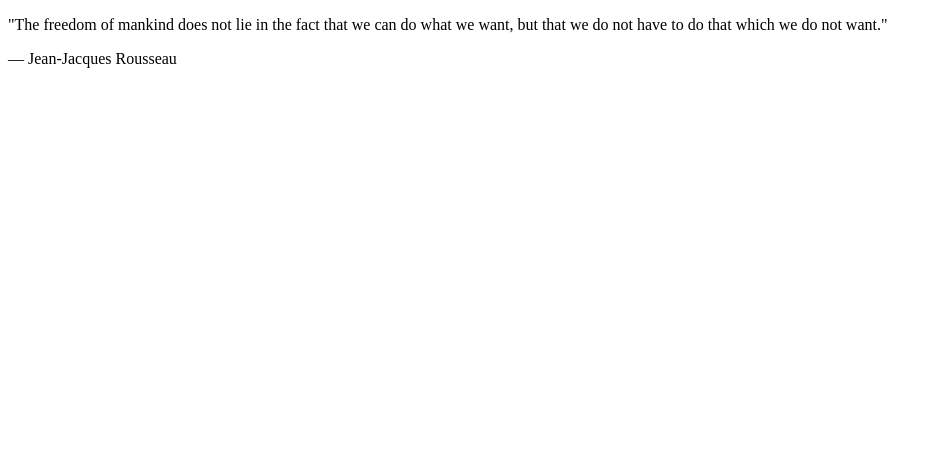
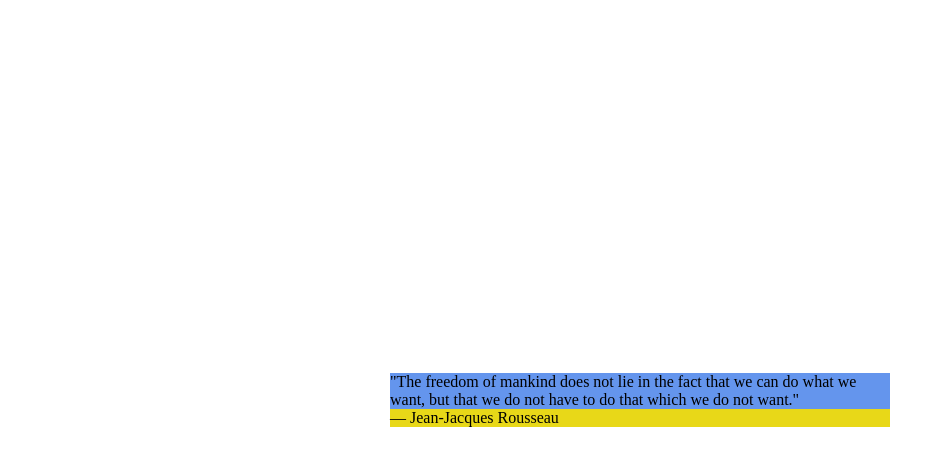
Before and after one commit to andrasgarami/simple-quote-page, a plain HTML site: page index.html in a window 1280 px wide. Shown: the whole page, without its empty margins (0-946 px from the left). Drawn offline with Linux system fonts and the light colour scheme.

Commit message:
add base file structure

```diff
--- a/index.html
+++ b/index.html
@@ -1,19 +1,23 @@
 <!DOCTYPE html>
 <html lang="en">
+
 <head>
   <meta charset="utf-8">
-  <title></title>
+  <title>Simple quote</title>
   <meta name="viewport" content="width=device-width, initial-scale=1">
   <link rel="stylesheet" type="text/css" href="main.css">
 </head>
 
 <body>
+
   <div class="alap">
 
     <p class="quote">"The freedom of mankind does not lie in the fact that we can do what we want, but that we do not have to do that which we do not want."</p>
+
     <p class="author">— Jean-Jacques Rousseau</p>
 
   </div>
 
 </body>
+
 </html>
--- a/main.css
+++ b/main.css
@@ -0,0 +1,27 @@
+* {
+  box-sizing: border-box;
+  margin: 0;
+  padding: 0;
+  font-size: 100%;
+}
+
+.alap {
+  background-color: aqua;
+  width: 500px;
+  max-width: calc(100vw-10px);
+}
+
+.quote {
+  background-color: cornflowerblue
+}
+
+.author {
+    background-color: #e8d818;
+}
+
+body {
+  display: flex;
+  justify-content: center;
+  align-items: center;
+  height: 100vh;
+}
```
